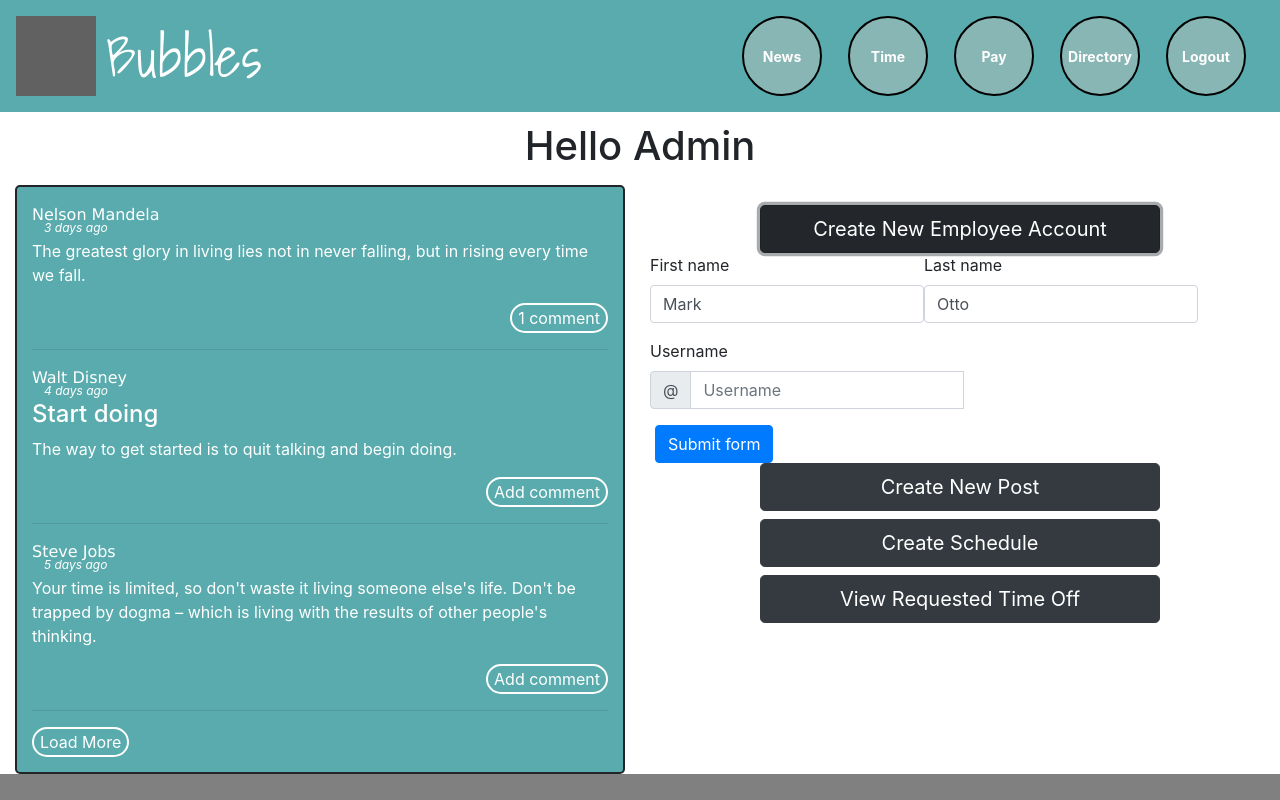
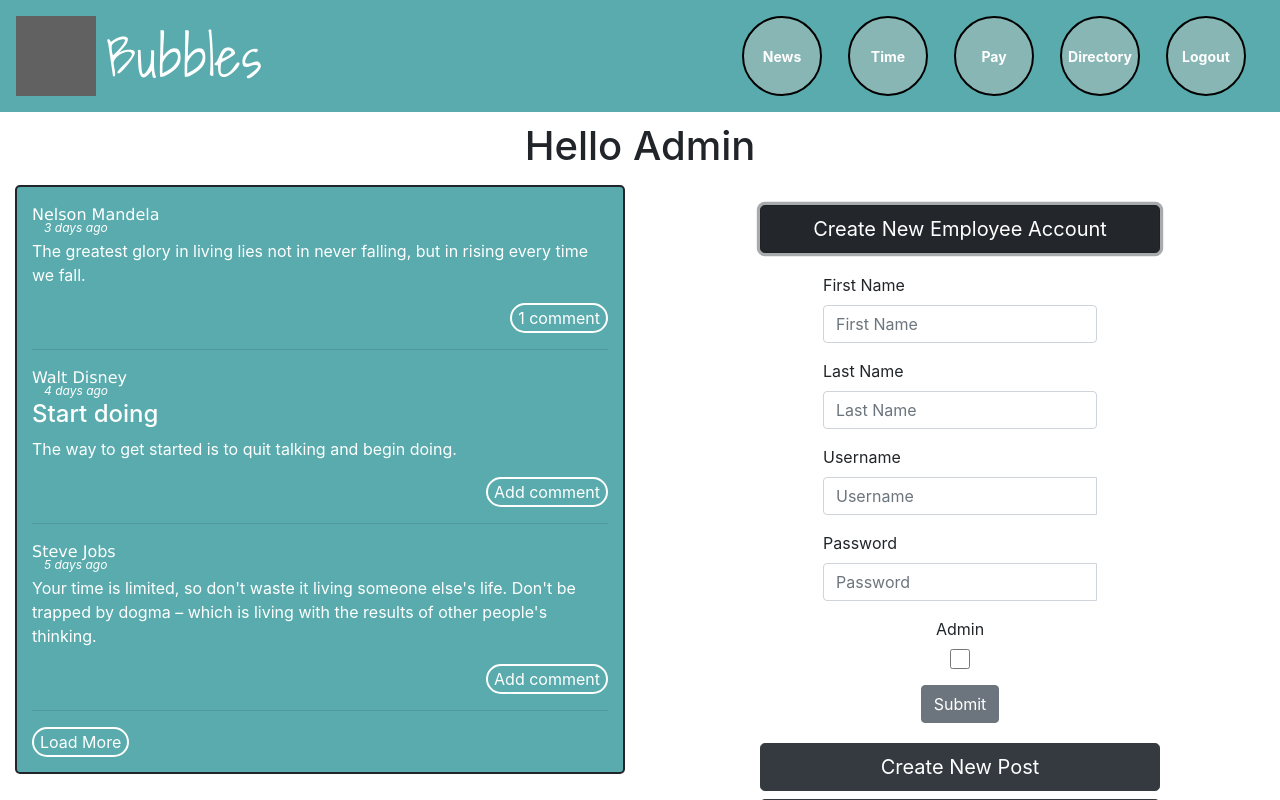
Before and after one commit to ETroya/Portal-Matriarch, a React (Create React App) app in the folder client/: page /admin in a window 1280 px wide. Both pictures are taken after a click on the button "Create New Employee Account". Shown: the top 800 px of the page. Built offline with nearby package versions, Linux system fonts and the light colour scheme; grey boxes are pictures that could not be loaded.

Commit message:
The create new employee account form now has styling, spacing, added checkbox button if the user is an admin, and added the password field.

```diff
--- a/client/src/components/EmployeeForm/index.js
+++ b/client/src/components/EmployeeForm/index.js
@@ -1,8 +1,8 @@
 //Admin side to enrolling a new employee
 import React, { useState } from "react";
-import {Form, Button, InputGroup, Col} from "react-bootstrap"
+import { Form, Button, InputGroup, Col } from "react-bootstrap";
 import axios from "axios";
-
+import "./style.css";
 
 function EmployeeForm() {
   const [validated, setValidated] = useState(false);
@@ -18,12 +18,12 @@ function EmployeeForm() {
     setFormData({ ...formData, [e.target.name]: e.target.value });
   };
 
-    const handleSubmit = async(event) => {
+  const handleSubmit = async (event) => {
     event.preventDefault();
     const form = event.currentTarget;
     if (form.checkValidity() === false) {
       event.stopPropagation();
-        return
+      return;
     }
     const config = {
       headers: {
@@ -46,43 +46,43 @@ function EmployeeForm() {
   };
 
   return (
+    <div id="createUserDiv">
       <Form noValidate validated={validated} onSubmit={handleSubmit}>
         <Form.Row>
-          <Form.Group controlId="validationCustom01">
-            <Form.Label>First name</Form.Label>
+          <Form.Group id="createUserInput" controlId="validationCustom01">
+            <Form.Label>First Name</Form.Label>
             <Form.Control
               required
-              name= "first"
+              name="first"
               type="text"
-              placeholder="First name"
-              defaultValue="Mark"
+              placeholder="First Name"
               onChange={(e) => onChange(e)}
             />
             <Form.Control.Feedback>Looks good!</Form.Control.Feedback>
           </Form.Group>
-          <Form.Group controlId="validationCustom02">
-            <Form.Label>Last name</Form.Label>
+        </Form.Row>
+        <Form.Row>
+          <Form.Group id="createUserInput" controlId="validationCustom02">
+            <Form.Label>Last Name</Form.Label>
             <Form.Control
               required
-              name= "last"
+              name="last"
               type="text"
-              placeholder="Last name"
-              defaultValue="Otto"
+              placeholder="Last Name"
+              required
               onChange={(e) => onChange(e)}
             />
             <Form.Control.Feedback>Looks good!</Form.Control.Feedback>
           </Form.Group>
-          <Form.Group  controlId="validationCustomUsername">
+        </Form.Row>
+        <Form.Row>
+          <Form.Group id="createUserInput" controlId="validationCustomUsername">
             <Form.Label>Username</Form.Label>
             <InputGroup hasValidation>
-              <InputGroup.Prepend>
-                <InputGroup.Text id="inputGroupPrepend">@</InputGroup.Text>
-              </InputGroup.Prepend>
               <Form.Control
                 type="text"
                 name="username"
                 placeholder="Username"
-                aria-describedby="inputGroupPrepend"
                 required
                 onChange={(e) => onChange(e)}
               />
@@ -92,9 +92,42 @@ function EmployeeForm() {
             </InputGroup>
           </Form.Group>
         </Form.Row>
-        <Button type="submit">Submit form</Button>
+        <Form.Row>
+          <Form.Group id="createUserInput" controlId="validationCustomPassword">
+            <Form.Label>Password</Form.Label>
+            <InputGroup hasValidation>
+              <Form.Control
+                type="text"
+                name="password"
+                placeholder="Password"
+                required
+                onChange={(e) => onChange(e)}
+              />
+              <Form.Control.Feedback type="invalid">
+                Please choose a username.
+              </Form.Control.Feedback>
+            </InputGroup>
+          </Form.Group>
+        </Form.Row>
+        <Form.Row>
+          <Form.Group id="createUserInput" controlId="validationCustomAdmin">
+            <Form.Label>Admin</Form.Label>
+            <Form.Control
+              type="checkbox"
+              id="checkBoxButton"
+              name="admin"
+              onChange={(e) => onChange(e)}
+            />
+          </Form.Group>
+        </Form.Row>
+        <Form.Row>
+          <Button id="adminSubmit" className="btn btn-secondary" type="submit">
+            Submit
+          </Button>
+        </Form.Row>
       </Form>
+    </div>
   );
 }
 
-export default EmployeeForm
+export default EmployeeForm;
--- a/client/src/components/EmployeeForm/style.css
+++ b/client/src/components/EmployeeForm/style.css
@@ -0,0 +1,21 @@
+#createUserDiv {
+  margin-top: 20px;
+  margin-bottom: 20px;
+}
+
+#createUserInput {
+  margin-left: auto;
+  margin-right: auto;
+}
+
+#adminSubmit {
+  margin-left: auto;
+  margin-right: auto;
+}
+
+#checkBoxButton {
+  width: 20px;
+  height: 20px;
+  margin-left: auto;
+  margin-right: auto;
+}
--- a/client/src/components/Footer/index.js
+++ b/client/src/components/Footer/index.js
@@ -4,7 +4,7 @@ import "./style.css";
 function Footer() {
   return (
     <footer className="footer text-center container-fluid py-4 font-small text-light">
-      <span>© 2021 Copyright BubblesEMS</span>
+      <span>© 2021 Copyright Bubbles EMS</span>
     </footer>
   );
 }
--- a/client/src/components/Footer/style.css
+++ b/client/src/components/Footer/style.css
@@ -2,6 +2,7 @@
   min-height: auto;
   background: gray;
   position: relative;
+  margin-top: 20px;
 }
 
 .footer span {
@@ -12,6 +13,6 @@
   left: 0;
   right: 0;
   background: gray;
-    font-family: 'Quicksand', sans-serif;
+  font-family: "Quicksand", sans-serif;
   font-size: 20px;
 }
```
Lines whose indentation alone changed are shown as unchanged.
